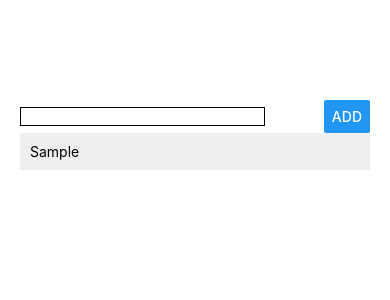
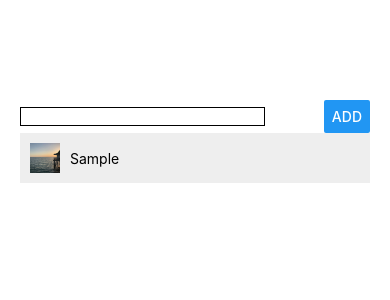
Before and after one commit to andrew-t-james/first-native-app, a React Native app: screen / in a window 390 px wide. Both pictures are taken after typing "Sample" into the empty fields and a click on the button "ADD". Shown: the top 300 px of the page. Built offline with nearby package versions, Linux system fonts and the light colour scheme.

Commit message:
Add image to app

```diff
--- a/src/components/ListItem.js
+++ b/src/components/ListItem.js
@@ -1,9 +1,14 @@
 import React from "react";
-import { StyleSheet, View, Text, TouchableOpacity } from "react-native";
+import { StyleSheet, View, Text, TouchableOpacity, Image } from "react-native";
 
-const ListItem = ({ placeName, onItemPressed }) => (
+const ListItem = ({ placeName, placeImage, onItemPressed }) => (
   <TouchableOpacity onPress={onItemPressed}>
     <View style={styles.listItem}>
+      <Image
+        source={placeImage}
+        resizeMethod="contain"
+        style={styles.placeImage}
+      />
       <Text>{placeName}</Text>
     </View>
   </TouchableOpacity>
@@ -14,7 +19,14 @@ const styles = StyleSheet.create({
     width: "100%",
     padding: 10,
     backgroundColor: "#eee",
-    marginBottom: 10
+    marginBottom: 10,
+    flexDirection: "row",
+    alignItems: "center"
+  },
+  placeImage: {
+    marginRight: 10,
+    maxHeight: 30,
+    width: 30
   }
 });
 
--- a/src/components/PlaceList.js
+++ b/src/components/PlaceList.js
@@ -9,6 +9,7 @@ const PlaceList = ({ places, deletePlace }) => {
       data={places}
       renderItem={info => (
         <ListItem
+          placeImage={info.item.image}
           placeName={info.item.name}
           onItemPressed={() => deletePlace(info.item.key)}
         />
```
